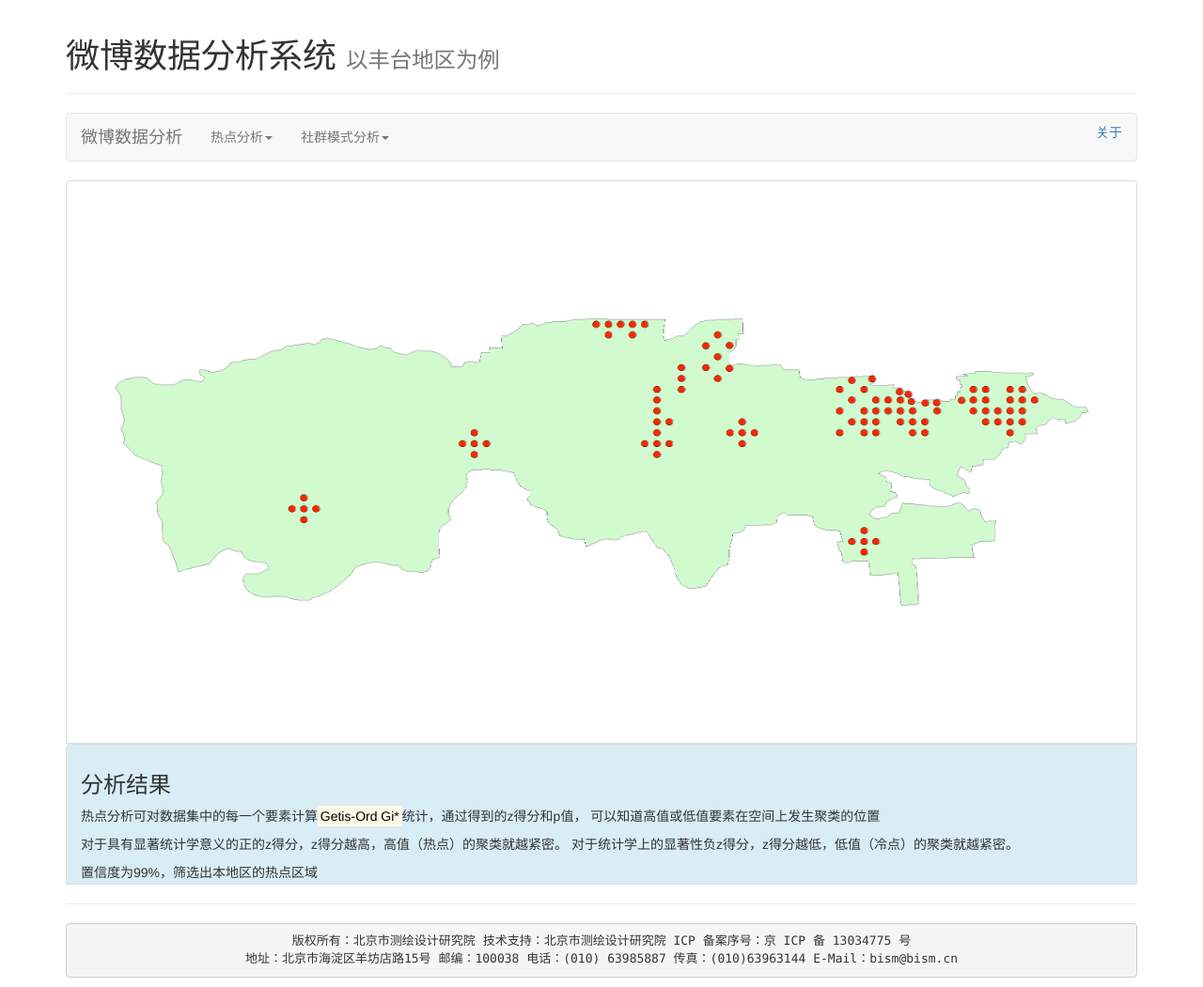
After one commit to ronaldhan/DataVis, a Django app: page /weibovis/hotmap/ in a window 1280 px wide. The commit adds this page. Shown: the whole page at 94% size. Run offline with Django 3.2, Linux system fonts and the light colour scheme; some libraries are stand-ins or nearby versions.

Commit message:
1.add hotmap/kde url pattern and view. 2. change the base-pic html and css for better apparence.

```diff
--- a/DataVis/asset/Css/index.css
+++ b/DataVis/asset/Css/index.css
@@ -7,7 +7,7 @@
 }
 
 .content-pic {
-    height: 720px;
+    height: 750px;
 }
 .main {
     height: 500px;
@@ -15,12 +15,16 @@
 }
 
 img {
-    width: 99%;
-    height: 620px;
+    width: 100%;
+    height: 600px;
     border-color: #ddd;
     border-width: 1px;
     border-radius: 4px 4px 0 0;
     border-style: solid;
+}
+
+.imgshow {
+    padding: 0;
 }
 
 .sidebar {
@@ -38,7 +42,8 @@ img {
 
 .comment {
     display: block;
-    height: 100px;
+    height: 150px;
+    padding-top: 10px;
     border-color: #ddd;
     border-width: 1px;
     border-radius: 4px 4px 0 0;
--- a/DataVis/templates/weibovis/base-pic.html
+++ b/DataVis/templates/weibovis/base-pic.html
@@ -68,7 +68,7 @@
 		      </div>
 		    </div>
 			<div class="row-fluid content-pic">
-				<div class="col-xs-12">
+				<div class="col-xs-12 imgshow">
 					<div>
 						{% block body_block %}{% endblock %}
 					</div>
--- /dev/null
+++ b/DataVis/templates/weibovis/hotmap.html
@@ -0,0 +1,18 @@
+{% extends 'weibovis/base-pic.html' %}
+
+{% load static %}
+
+{% block result_block %}
+	<p>热点分析可对数据集中的每一个要素计算<mark>Getis-Ord Gi*</mark>统计，通过得到的z得分和p值，
+		可以知道高值或低值要素在空间上发生聚类的位置</p>
+	<p>对于具有显著统计学意义的正的z得分，z得分越高，高值（热点）的聚类就越紧密。
+		对于统计学上的显著性负z得分，z得分越低，低值（冷点）的聚类就越紧密。</p>
+	<p>置信度为99%，筛选出本地区的热点区域</p>
+{% endblock %}
+
+{% block body_block %}
+    <img src="{% static 'Image/hotmap.png' %}" alt="hotmap analysis using Getis-Ord Gi">
+{% endblock %}
+
+{% block script_block %}
+{% endblock %}
--- a/DataVis/weibovis/urls.py
+++ b/DataVis/weibovis/urls.py
@@ -14,4 +14,6 @@ urlpatterns = patterns('',
                        url(r'^workday/$', views.workdaydata, name='workdaydata'),
                        url(r'^worknight/$', views.worknightdata, name='worknightdata'),
                        url(r'^timegif/$', views.timegif, name='timegif'),
-                       url(r'^hm/map/$', views.hmmap, name='hmmap'))
+                       url(r'^hm/map/$', views.hmmap, name='hmmap'),
+                       url(r'^hotmap/$', views.hotmap, name='hotmap'),
+                       url(r'^kde/$', views.kde, name='kde'))
--- a/DataVis/weibovis/views.py
+++ b/DataVis/weibovis/views.py
@@ -17,11 +17,10 @@ from weibovis.utils import store_json, read_json
 
 
 def index(request):
-    return HttpResponse("hello django \n <a href='/weibovis/about'>about</a>")
+    return HttpResponse('weibovis/about.html')
 
 
 def about(request):
-    # return HttpResponse("this is about page \n <a href='/weibovis/'>index</a>")
     return render_to_response('weibovis/about.html')
 
 
@@ -55,6 +54,14 @@ def worknightdata(request):
 
 def hmmap(request):
     return render_to_response('weibovis/hm-map.html')
+
+
+def hotmap(request):
+    return render_to_response('weibovis/hotmap.html')
+
+
+def kde(request):
+    return render_to_response('weibovis/kde.html')
 
 
 def getdata(request):
```
Also changed, not shown: DataVis/templates/weibovis/base-hm.html (deleted, +0 -16 lines), DataVis/templates/weibovis/kde.html (added, +16 -0 lines), DataVis/asset/Image/hotmap.png (added), DataVis/asset/Image/kde.png (added).
